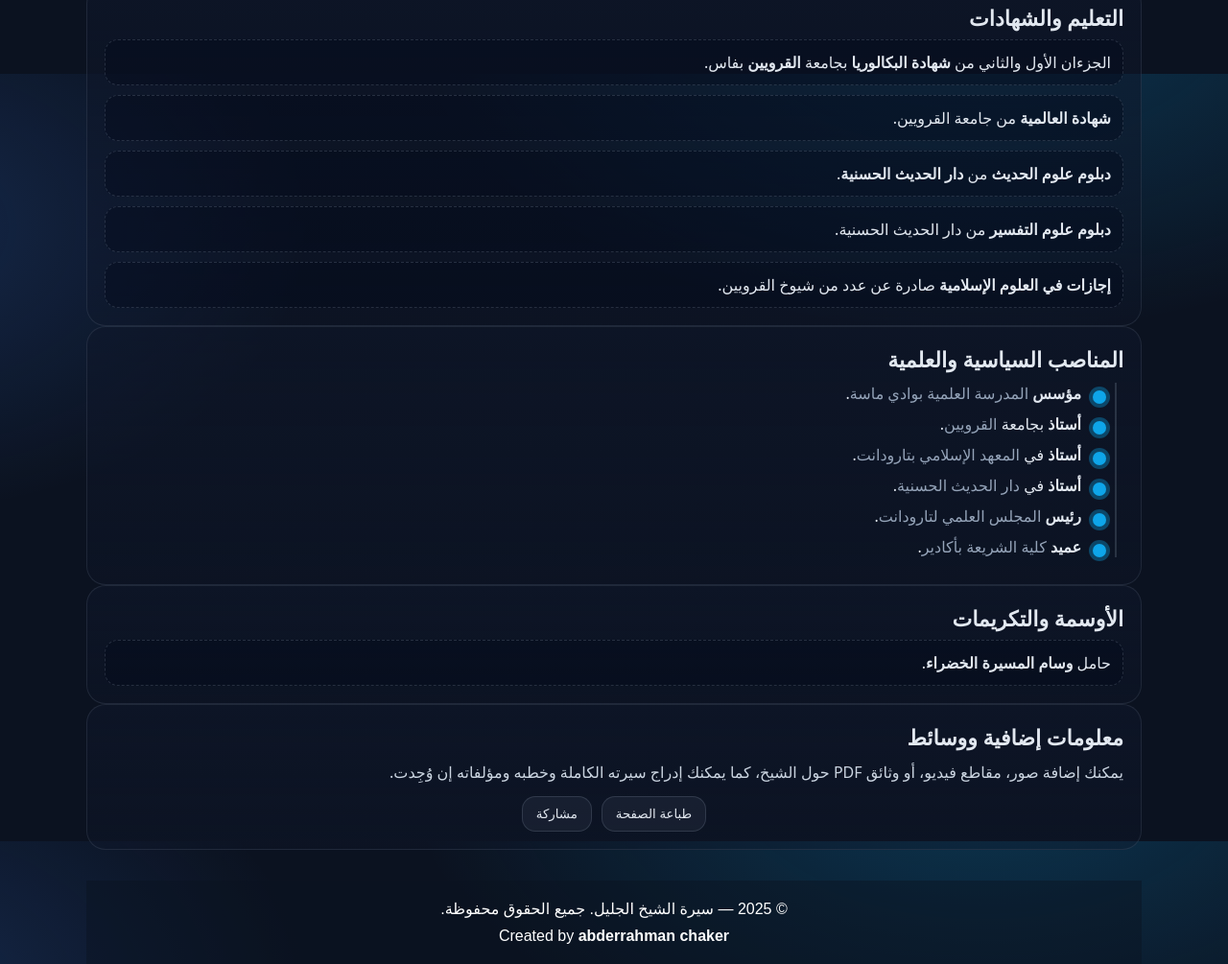
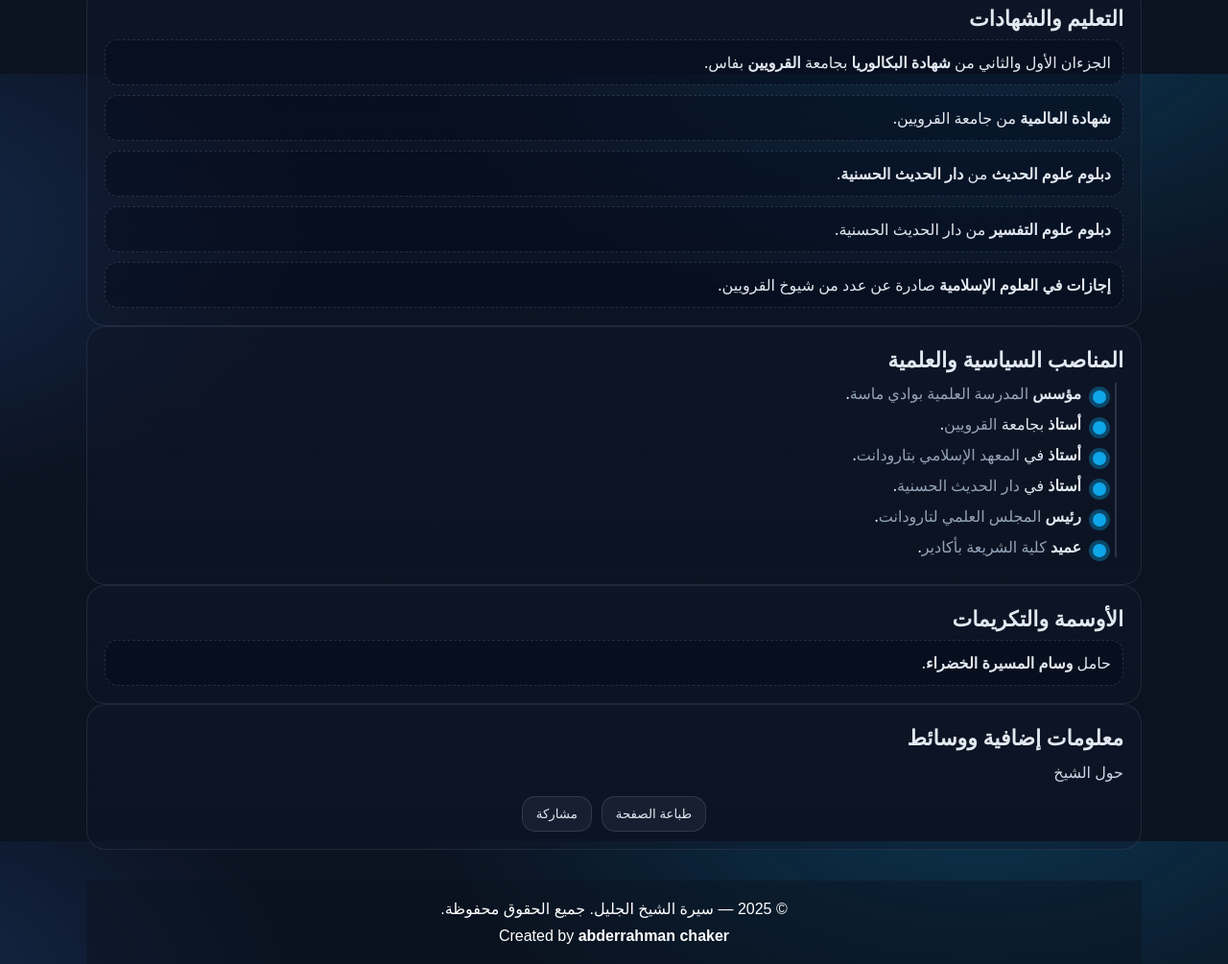
Before and after one commit to Chaker8954/chaker, a plain HTML site: page index.html in a window 1280 px wide. Shown: the part 723-1728 px from the top of the page at 96% size. Drawn offline with Linux system fonts and the light colour scheme.

Commit message:
Update index.html

```diff
--- a/index.html
+++ b/index.html
@@ -191,7 +191,7 @@
       <article class="card" style="grid-column: span 12;">
         <h2 id="contact-title">معلومات إضافية ووسائط</h2>
         <p class="muted">
-          يمكنك إضافة صور، مقاطع فيديو، أو وثائق PDF حول الشيخ، كما يمكنك إدراج سيرته الكاملة وخطبه ومؤلفاته إن وُجِدت.
+          حول الشيخ
         </p>
         <div class="kicker" style="margin-top: 10px;">
           <button class="btn" id="printBtn" type="button">طباعة الصفحة</button>
```
